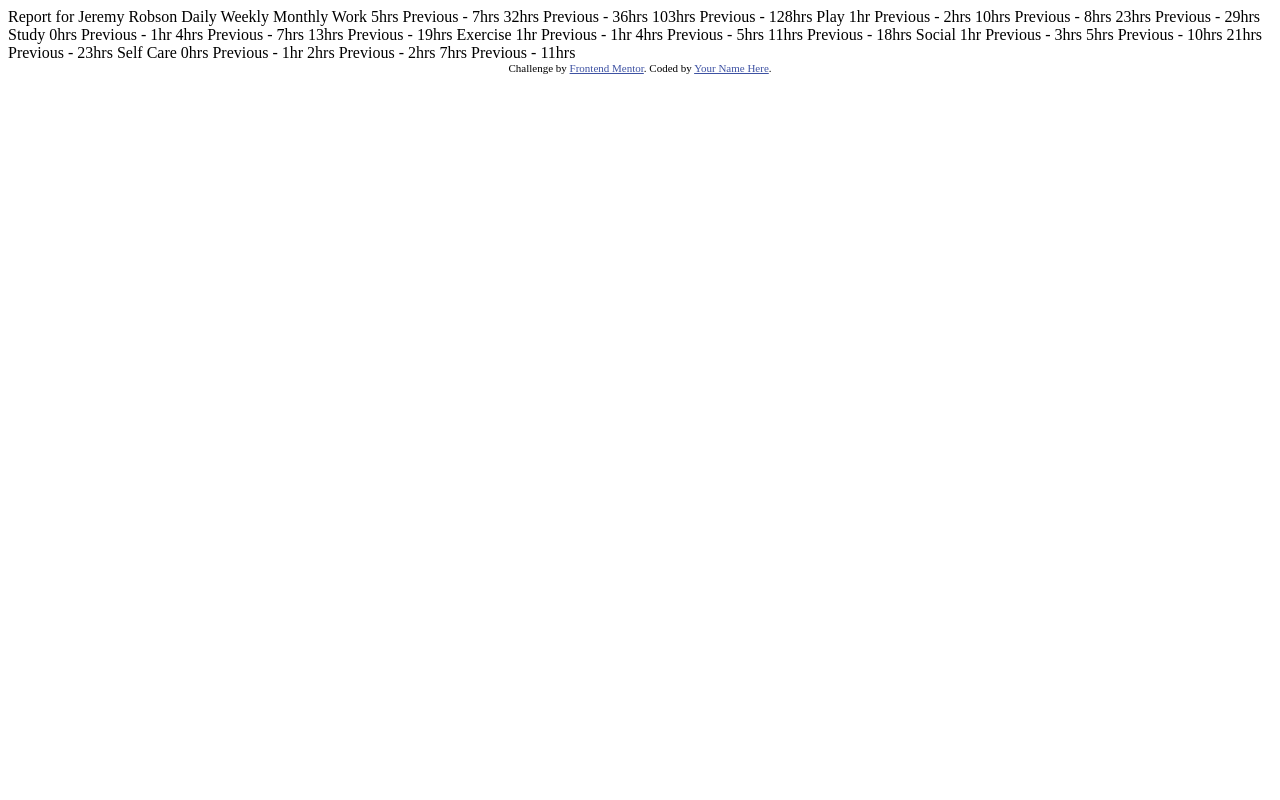
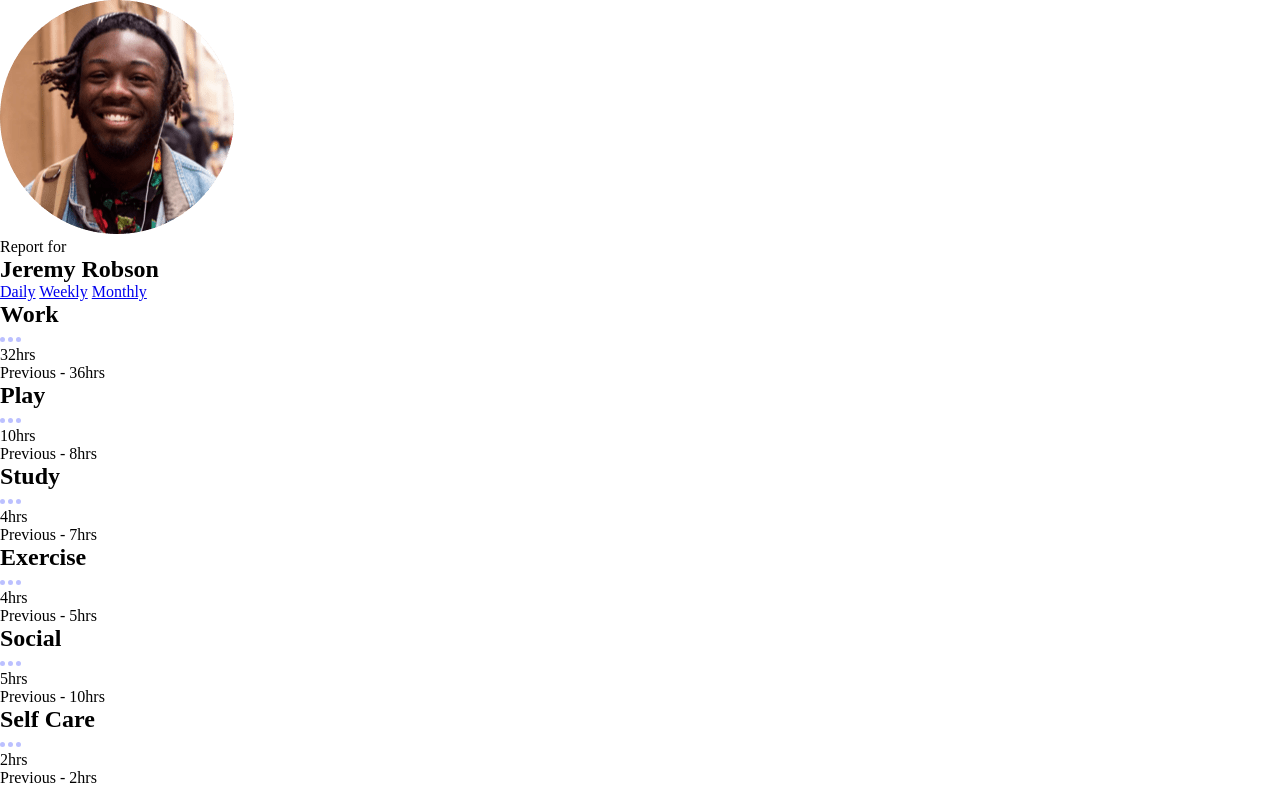
Before and after one commit to rachelktyjohnson/FEM_time-tracking-dashboard, a plain HTML site: page index.html in a window 1280 px wide. Drawn offline with Linux system fonts and the light colour scheme.

Commit message:
structure html

```diff
--- a/index.html
+++ b/index.html
@@ -1,80 +1,119 @@
 <!DOCTYPE html>
 <html lang="en">
 <head>
-  <meta charset="UTF-8">
-  <meta name="viewport" content="width=device-width, initial-scale=1.0"> <!-- displays site properly based on user's device -->
+    <meta charset="UTF-8">
+    <meta name="viewport" content="width=device-width, initial-scale=1.0">
+    <!-- displays site properly based on user's device -->
+    <link rel="stylesheet" href="styles.css"/>
+    <link rel="icon" type="image/png" sizes="32x32" href="./images/favicon-32x32.png">
 
-  <link rel="icon" type="image/png" sizes="32x32" href="./images/favicon-32x32.png">
+    <title>Frontend Mentor | Time tracking dashboard</title>
 
-  <title>Frontend Mentor | Time tracking dashboard</title>
-
-  <!-- Feel free to remove these styles or customise in your own stylesheet 👍 -->
-  <style>
-    .attribution { font-size: 11px; text-align: center; }
-    .attribution a { color: hsl(228, 45%, 44%); }
-  </style>
 </head>
 <body>
+<main>
+    <section class="user-card">
+            <div class="user">
+                <img src="images/image-jeremy.png" alt="Jeremy wearing a grey shirt"/>
+                <div class="content">
+                    <p>Report for</p>
+                    <h1>Jeremy Robson</h1>
+                </div>
+            </div>
+            <div class="time-period">
+                <a href="#">Daily</a>
+                <a href="#">Weekly</a>
+                <a href="#">Monthly</a>
+            </div>
+    </section>
 
-  Report for
-  Jeremy Robson
+    <section class="time-card work">
+        <div class="content">
+            <div class="title">
+                <h2>Work</h2>
+                <img src="images/icon-ellipsis.svg" alt="ellipsis"/>
+            </div>
+            <div class="data">
+                <p class="current-hours">32hrs</p>
+                <p class="previous-hours"> Previous - 36hrs</p>
+            </div>
 
-  Daily
-  Weekly
-  Monthly
+        </div>
+    </section>
 
-  Work
-  5hrs <!-- daily -->
-  Previous - 7hrs <!-- daily -->
-  32hrs <!-- weekly -->
-  Previous - 36hrs <!-- weekly -->
-  103hrs <!-- monthly -->
-  Previous - 128hrs <!-- monthly -->
+    <section class="time-card play">
+        <div class="content">
+            <div class="title">
+                <h2>Play</h2>
+                <img src="images/icon-ellipsis.svg" alt="ellipsis"/>
+            </div>
+            <div class="data">
+                <p class="current-hours">10hrs</p>
+                <p class="previous-hours"> Previous - 8hrs</p>
+            </div>
 
-  Play
-  1hr <!-- daily -->
-  Previous - 2hrs <!-- daily -->
-  10hrs <!-- weekly -->
-  Previous - 8hrs <!-- weekly -->
-  23hrs <!-- monthly -->
-  Previous - 29hrs <!-- monthly -->
-
-  Study
-  0hrs <!-- daily -->
-  Previous - 1hr <!-- daily -->
-  4hrs <!-- weekly -->
-  Previous - 7hrs <!-- weekly -->
-  13hrs <!-- monthly -->
-  Previous - 19hrs <!-- monthly -->
-
-  Exercise
-  1hr <!-- daily -->
-  Previous - 1hr <!-- daily -->
-  4hrs <!-- weekly -->
-  Previous - 5hrs <!-- weekly -->
-  11hrs <!-- monthly -->
-  Previous - 18hrs <!-- monthly -->
-
-  Social
-  1hr <!-- daily -->
-  Previous - 3hrs <!-- daily -->
-  5hrs <!-- weekly -->
-  Previous - 10hrs <!-- weekly -->
-  21hrs <!-- monthly -->
-  Previous - 23hrs <!-- monthly -->
-
-  Self Care
-  0hrs <!-- daily -->
-  Previous - 1hr <!-- daily -->
-  2hrs <!-- weekly -->
-  Previous - 2hrs <!-- weekly -->
-  7hrs <!-- monthly -->
-  Previous - 11hrs <!-- monthly -->
+        </div>
+    </section>
 
 
-  <div class="attribution">
-    Challenge by <a href="https://www.frontendmentor.io?ref=challenge" target="_blank">Frontend Mentor</a>.
-    Coded by <a href="#">Your Name Here</a>.
-  </div>
+    <section class="time-card study">
+        <div class="content">
+            <div class="title">
+                <h2>Study</h2>
+                <img src="images/icon-ellipsis.svg" alt="ellipsis"/>
+            </div>
+            <div class="data">
+                <p class="current-hours">4hrs</p>
+                <p class="previous-hours"> Previous - 7hrs</p>
+            </div>
+
+        </div>
+    </section>
+
+    <section class="time-card exercise">
+        <div class="content">
+            <div class="title">
+                <h2>Exercise</h2>
+                <img src="images/icon-ellipsis.svg" alt="ellipsis"/>
+            </div>
+            <div class="data">
+                <p class="current-hours">4hrs</p>
+                <p class="previous-hours"> Previous - 5hrs</p>
+            </div>
+
+        </div>
+    </section>
+
+    <section class="time-card social">
+        <div class="content">
+            <div class="title">
+                <h2>Social</h2>
+                <img src="images/icon-ellipsis.svg" alt="ellipsis"/>
+            </div>
+            <div class="data">
+                <p class="current-hours">5hrs</p>
+                <p class="previous-hours"> Previous - 10hrs</p>
+            </div>
+
+        </div>
+    </section>
+
+    <section class="time-card self-care">
+        <div class="content">
+            <div class="title">
+                <h2>Self Care</h2>
+                <img src="images/icon-ellipsis.svg" alt="ellipsis"/>
+            </div>
+            <div class="data">
+                <p class="current-hours">2hrs</p>
+                <p class="previous-hours"> Previous - 2hrs</p>
+            </div>
+
+        </div>
+    </section>
+</main>
+
+
+<script src="script.js"></script>
 </body>
 </html>
```
